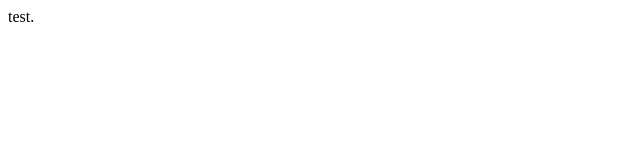
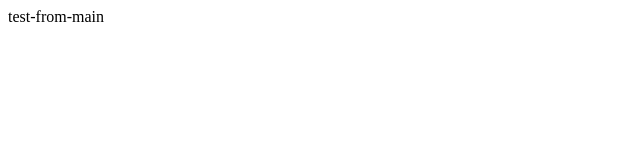
Before and after one commit to PawaOx4th/example-validate-base-branch, a plain HTML site: page index.html in a window 1280 px wide. Shown: the full height of the page, 0-640 px from the left. Drawn offline with Linux system fonts and the light colour scheme.

Commit message:
refactor: 💡 edit file

```diff
--- a/index.html
+++ b/index.html
@@ -7,6 +7,6 @@
     <title>Document</title>
   </head>
   <body>
-    test.
+    test-from-main
   </body>
 </html>
```
